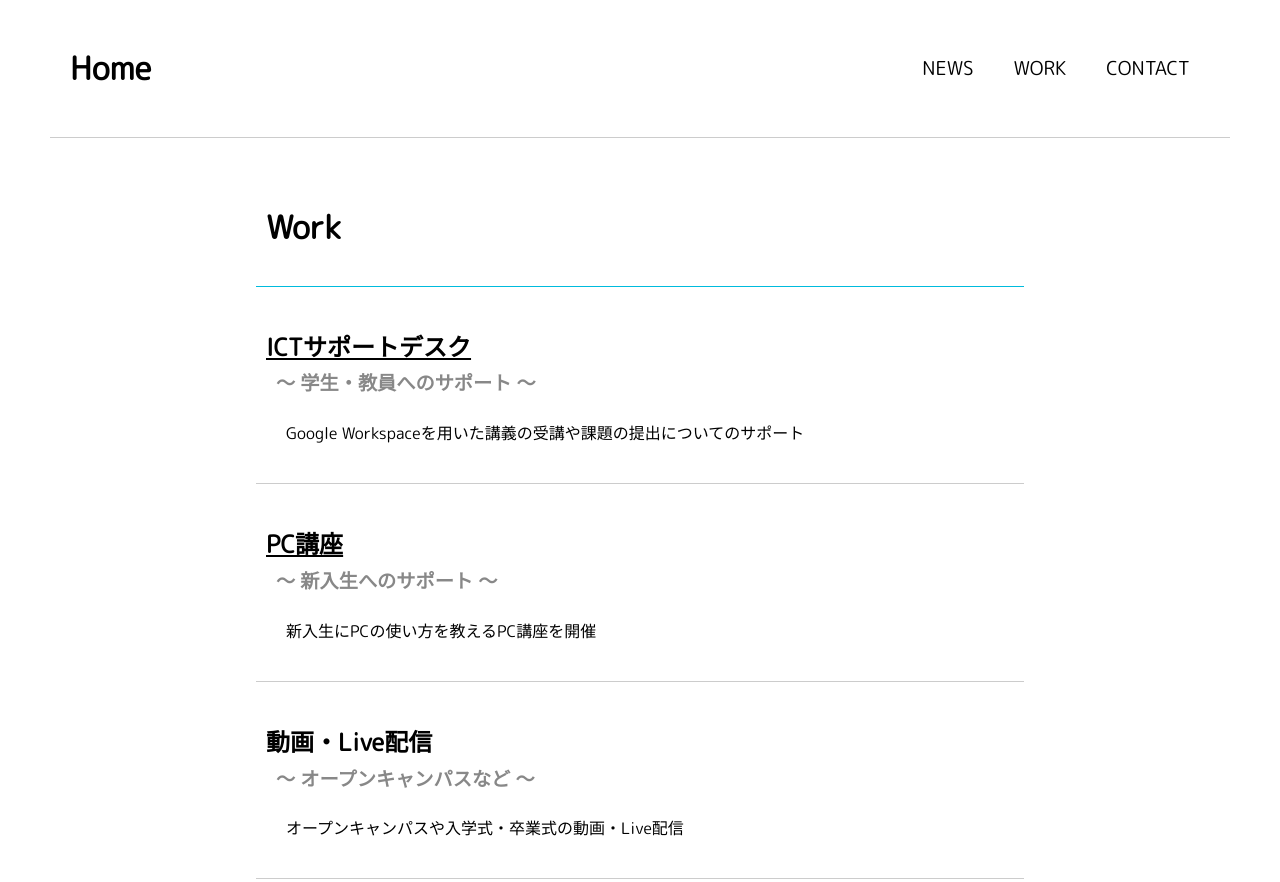
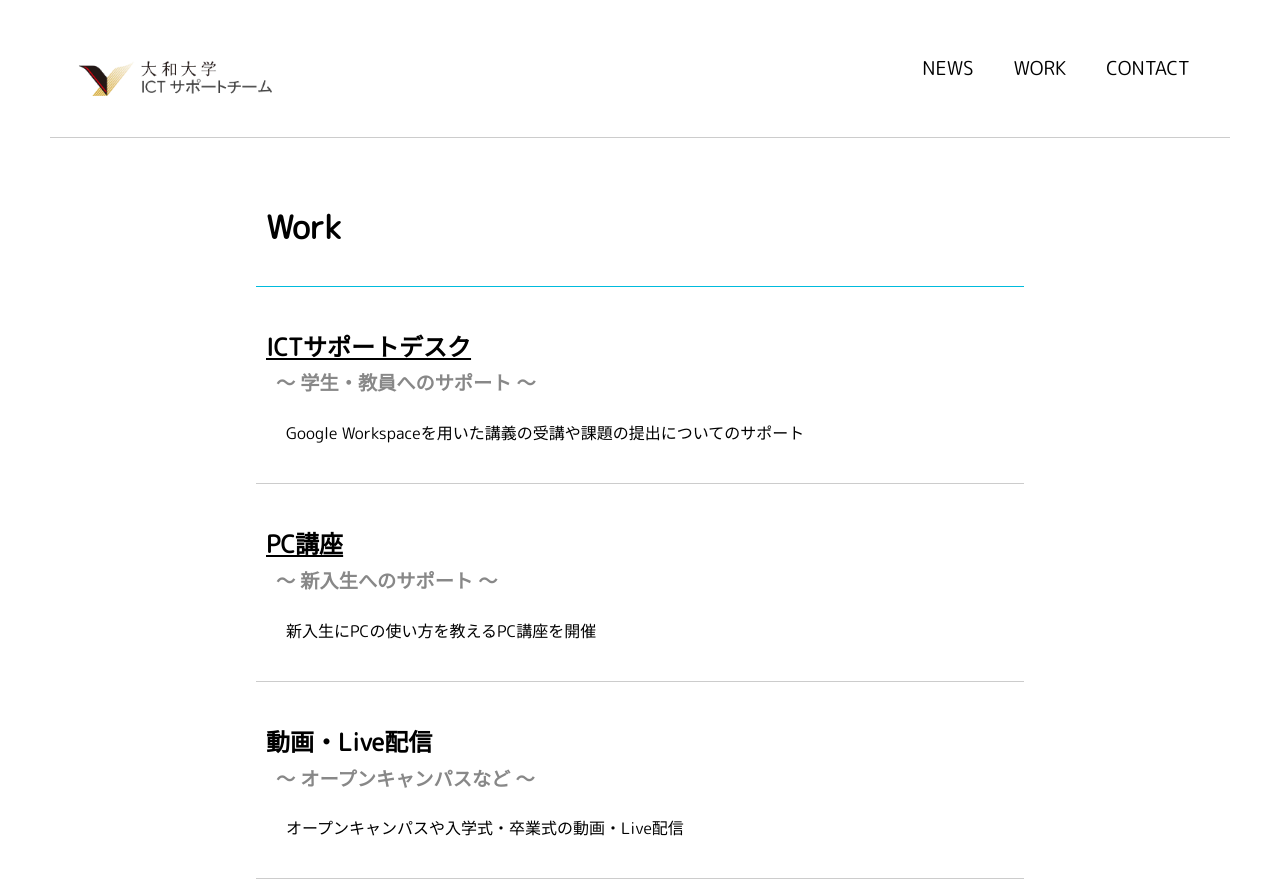
Before and after one commit to o-syu25/ICT, a plain HTML site: page Work/index.html in a window 1280 px wide. Shown: the top 882 px of the page. Drawn offline with Linux system fonts and the light colour scheme.

Commit message:
Add files via upload

```diff
--- a/Work/index.html
+++ b/Work/index.html
@@ -13,7 +13,7 @@
 
   <body>
     <header id="top" class="site-header">
-      <h1 class="site-title"><a href="../index.html">Home</a></h1>
+      <h1 class="site-title"><a href="../index.html"><img src="../static/image/logo.png"></a></h1>
       <ul class="main-nav">
         <li><a href="https://sites.google.com/view/ymticttest/%E3%83%9B%E3%83%BC%E3%83%A0">News</a></li>
         <li><a href="./index.html">Work</a></li>
--- a/static/css/header.css
+++ b/static/css/header.css
@@ -15,6 +15,11 @@
 
   header.site-header a:hover {
     color: #0bd;
+  }
+
+  header.site-header a img {
+    width: 220px;
+    vertical-align: bottom;
   }
 
   header>ul.main-nav {
```
Also changed, not shown: About/index.html (+1 -1 lines), Contact/index.html (+1 -1 lines), Member/index.html (+1 -1 lines), Work/PCLect.html (+1 -1 lines), Work/SupportICT.html (+1 -1 lines), index.html (+1 -1 lines), static/image/logo.png (added).
